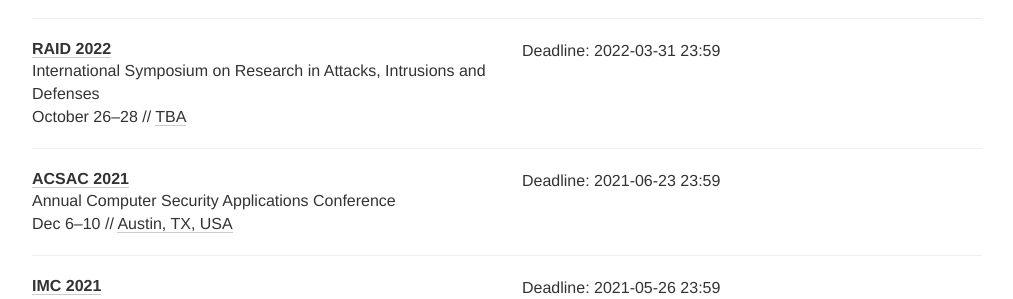
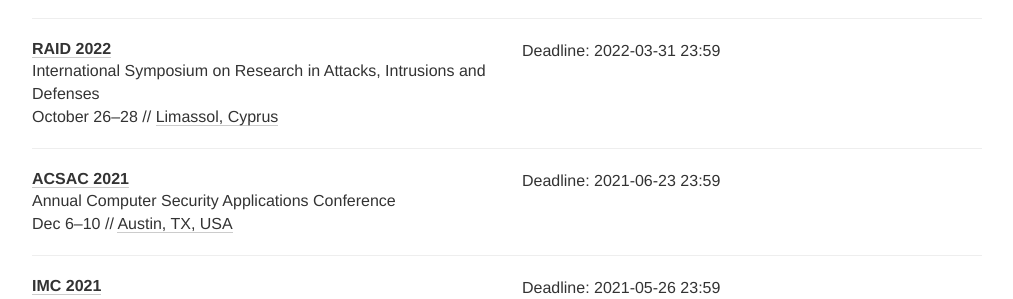
Before and after one commit to sec-deadlines/sec-deadlines.github.io, a Jekyll site: the page built from index.html, in a window 1280 px wide and 900 px high, scrolled down 4965 px. Shown: the part 152-451 px from the top of the window, without its empty margins (133-1146 px from the left). Built offline with Jekyll 4.4.1, drawn with Linux system fonts in a browser that asks for light colours; nearby versions of some CDN libraries; comment, search, counter and statistics services are not loaded.

Commit message:
Update conferences.yml

```diff
--- a/_data/conferences.yml
+++ b/_data/conferences.yml
@@ -296,7 +296,7 @@
   link: https://raid2022.cs.ucy.ac.cy/index.html
   deadline: ["2022-03-31 23:59"]
   date: October 26-28
-  place: TBA
+  place: Limassol, Cyprus
   tags: SEC
 
 - name: ACSAC
```
